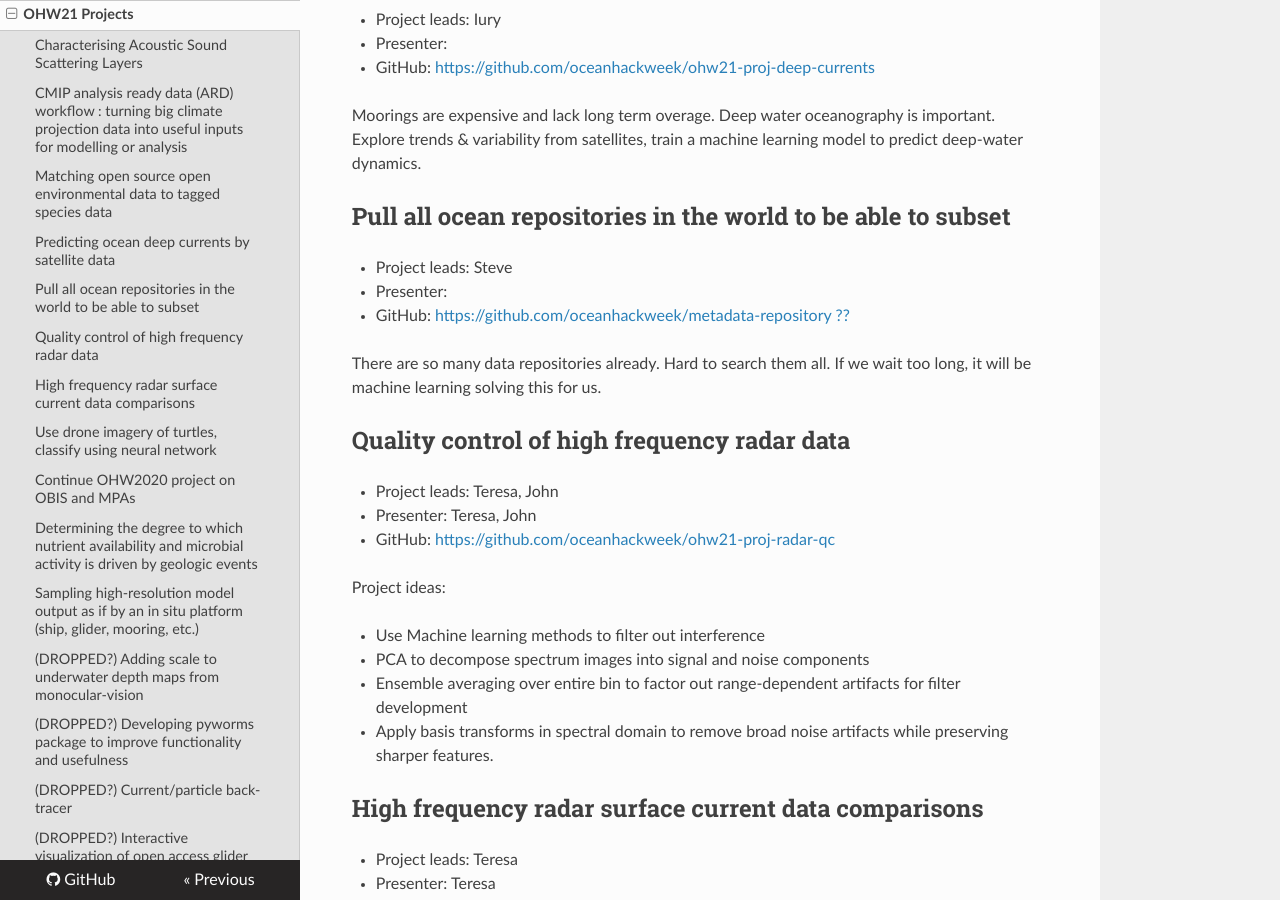
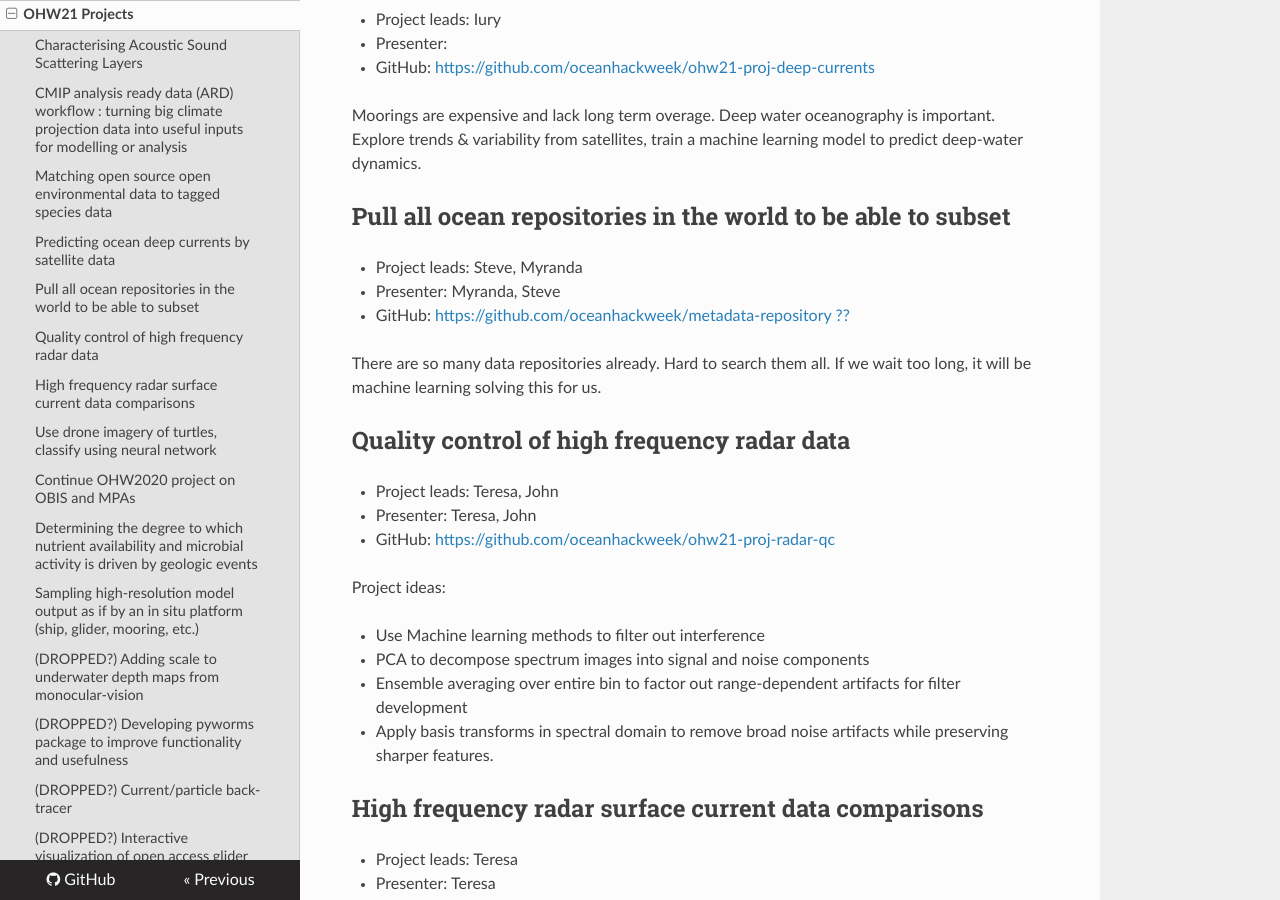
Before and after one commit to oceanhackweek/ohw-resources, an MkDocs documentation site: the page built from docs/projects/projectlist.md, in a window 1280 px wide and 900 px high, scrolled down 1120 px. Built offline with MkDocs 1.6.1, drawn with Linux system fonts in a browser that asks for light colours; nearby versions of some CDN libraries.

Commit message:
Update projectlist.md

```diff
--- a/docs/projects/projectlist.md
+++ b/docs/projects/projectlist.md
@@ -38,8 +38,8 @@ Moorings are expensive and lack long term overage. Deep water oceanography is im
 
 ## Pull all ocean repositories in the world to be able to subset
 
-- Project leads: Steve
-- Presenter:
+- Project leads: Steve, Myranda
+- Presenter: Myranda, Steve
 - GitHub: [https://github.com/oceanhackweek/metadata-repository ??](https://github.com/oceanhackweek/metadata-repository)
 
 There are so many data repositories already. Hard to search them all. If we wait too long, it will be machine learning solving this for us.
```
